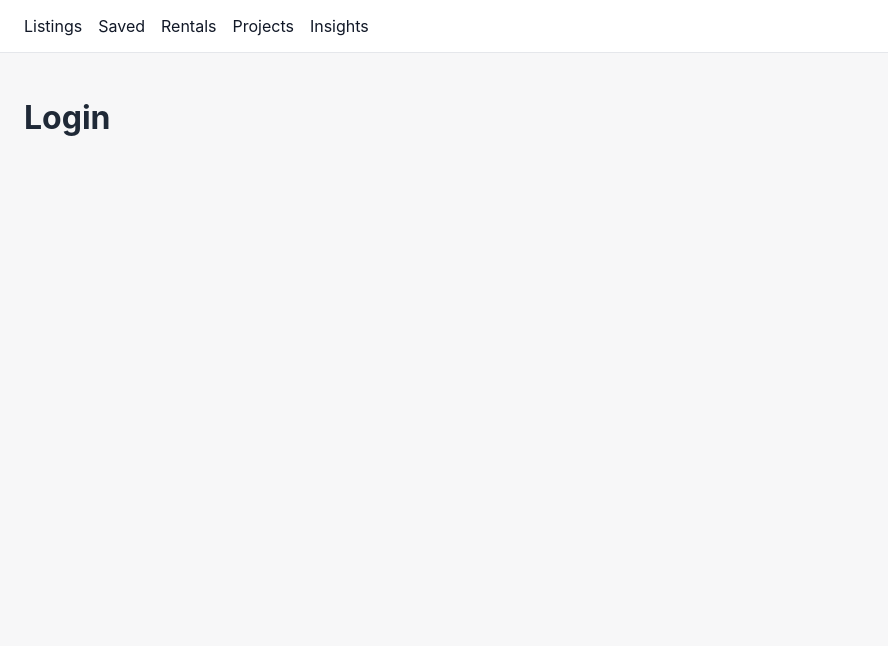
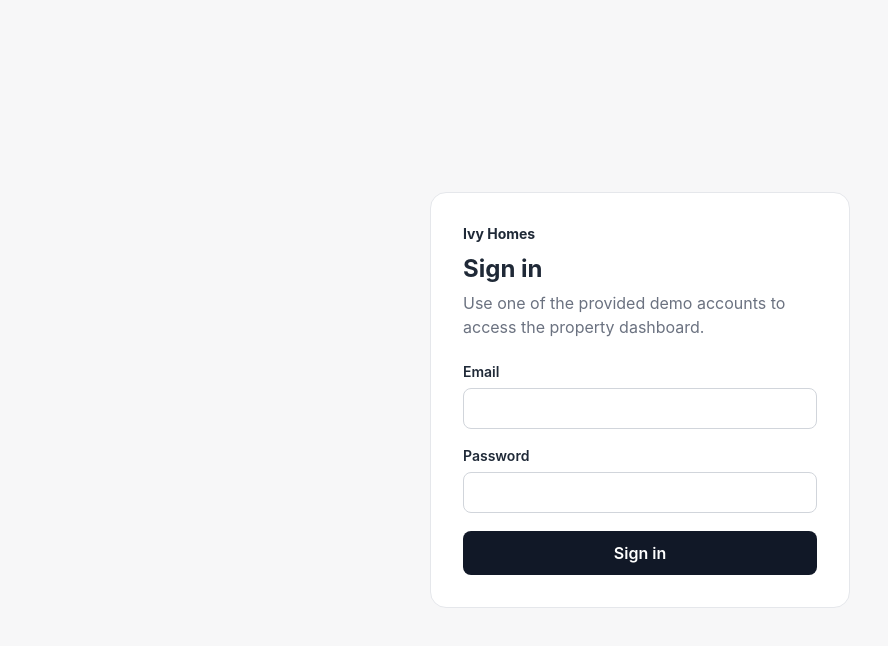
Before and after one commit to vaibhavi466/ivy-homes-assignment, a React (Vite) app in the folder frontend/: page /login in a window 1280 px wide. Shown: the top 646 px of the page, without its empty margins (0-888 px from the left). Built offline with nearby package versions, Linux system fonts and the light colour scheme; no server answers.

Commit message:
frontend: add authenticated application shell

```diff
--- a/frontend/src/App.tsx
+++ b/frontend/src/App.tsx
@@ -1,10 +1,13 @@
 import {
   BrowserRouter,
-  Link,
   Navigate,
   Route,
   Routes,
 } from 'react-router-dom'
+
+import { AuthProvider } from './auth/AuthContext'
+import { ProtectedRoute } from './auth/ProtectedRoute'
+import { AppShell } from './components/AppShell'
 
 import { InsightsPage } from './pages/InsightsPage'
 import { ListingDetailPage } from './pages/ListingDetailPage'
@@ -17,36 +20,68 @@
 function App() {
   return (
     <BrowserRouter>
-      <nav>
-        <Link to="/listings">Listings</Link>{' '}
-        <Link to="/saved">Saved</Link>{' '}
-        <Link to="/rentals">Rentals</Link>{' '}
-        <Link to="/projects">Projects</Link>{' '}
-        <Link to="/insights">Insights</Link>
-      </nav>
+      <AuthProvider>
+        <Routes>
+          <Route
+            path="/login"
+            element={<LoginPage />}
+          />
 
-      <Routes>
-        <Route path="/" element={<Navigate to="/listings" replace />} />
+          <Route element={<ProtectedRoute />}>
+            <Route element={<AppShell />}>
+              <Route
+                path="/"
+                element={
+                  <Navigate
+                    to="/listings"
+                    replace
+                  />
+                }
+              />
 
-        <Route path="/login" element={<LoginPage />} />
+              <Route
+                path="/listings"
+                element={<ListingsPage />}
+              />
 
-        <Route path="/listings" element={<ListingsPage />} />
+              <Route
+                path="/listings/:id"
+                element={<ListingDetailPage />}
+              />
 
-        <Route
-          path="/listings/:id"
-          element={<ListingDetailPage />}
-        />
+              <Route
+                path="/saved"
+                element={<SavedPage />}
+              />
 
-        <Route path="/saved" element={<SavedPage />} />
+              <Route
+                path="/rentals"
+                element={<RentalsPage />}
+              />
 
-        <Route path="/rentals" element={<RentalsPage />} />
+              <Route
+                path="/projects"
+                element={<ProjectsPage />}
+              />
 
-        <Route path="/projects" element={<ProjectsPage />} />
+              <Route
+                path="/insights"
+                element={<InsightsPage />}
+              />
+            </Route>
+          </Route>
 
-        <Route path="/insights" element={<InsightsPage />} />
-
-        <Route path="*" element={<Navigate to="/listings" replace />} />
-      </Routes>
+          <Route
+            path="*"
+            element={
+              <Navigate
+                to="/listings"
+                replace
+              />
+            }
+          />
+        </Routes>
+      </AuthProvider>
     </BrowserRouter>
   )
 }
--- /dev/null
+++ b/frontend/src/auth/AuthContext.tsx
@@ -0,0 +1,125 @@
+import {
+  createContext,
+  type ReactNode,
+  useCallback,
+  useContext,
+  useEffect,
+  useMemo,
+  useState,
+} from 'react'
+
+import {
+  AUTH_SESSION_CHANGE_EVENT,
+  loadSession,
+} from './session'
+import {
+  login as loginRequest,
+  logout as logoutRequest,
+} from '../services/auth'
+import type { AuthSession } from '../types/auth'
+
+interface AuthContextValue {
+  session: AuthSession | null
+  isAuthenticated: boolean
+
+  login: (
+    email: string,
+    password: string,
+  ) => Promise<void>
+
+  logout: () => Promise<void>
+}
+
+const AuthContext =
+  createContext<AuthContextValue | undefined>(undefined)
+
+interface AuthProviderProps {
+  children: ReactNode
+}
+
+export function AuthProvider({
+  children,
+}: AuthProviderProps) {
+  const [session, setSession] =
+    useState<AuthSession | null>(() => loadSession())
+
+  useEffect(() => {
+    function syncSession() {
+      setSession(loadSession())
+    }
+
+    window.addEventListener(
+      AUTH_SESSION_CHANGE_EVENT,
+      syncSession,
+    )
+
+    window.addEventListener(
+      'storage',
+      syncSession,
+    )
+
+    return () => {
+      window.removeEventListener(
+        AUTH_SESSION_CHANGE_EVENT,
+        syncSession,
+      )
+
+      window.removeEventListener(
+        'storage',
+        syncSession,
+      )
+    }
+  }, [])
+
+  const login = useCallback(
+    async (
+      email: string,
+      password: string,
+    ) => {
+      const nextSession = await loginRequest({
+        email,
+        password,
+      })
+
+      setSession(nextSession)
+    },
+    [],
+  )
+
+  const logout = useCallback(async () => {
+    try {
+      await logoutRequest(session)
+    } finally {
+      setSession(null)
+    }
+  }, [session])
+
+  const value = useMemo<AuthContextValue>(
+    () => ({
+      session,
+      isAuthenticated: session !== null,
+      login,
+      logout,
+    }),
+    [session, login, logout],
+  )
+
+  return (
+    <AuthContext.Provider value={value}>
+      {children}
+    </AuthContext.Provider>
+  )
+}
+
+// eslint-disable-next-line react-refresh/only-export-components
+export function useAuth() {
+  const context = useContext(AuthContext)
+
+  if (!context) {
+    throw new Error(
+      'useAuth must be used within AuthProvider',
+    )
+  }
+
+  return context
+}
--- /dev/null
+++ b/frontend/src/auth/ProtectedRoute.tsx
@@ -0,0 +1,27 @@
+import {
+  Navigate,
+  Outlet,
+  useLocation,
+} from 'react-router-dom'
+
+import { useAuth } from './AuthContext'
+
+export function ProtectedRoute() {
+  const { isAuthenticated } = useAuth()
+  const location = useLocation()
+
+  if (!isAuthenticated) {
+    const from =
+      `${location.pathname}${location.search}`
+
+    return (
+      <Navigate
+        to="/login"
+        replace
+        state={{ from }}
+      />
+    )
+  }
+
+  return <Outlet />
+}
--- /dev/null
+++ b/frontend/src/components/AppShell.tsx
@@ -0,0 +1,67 @@
+import {
+  NavLink,
+  Outlet,
+  useNavigate,
+} from 'react-router-dom'
+
+import { useAuth } from '../auth/AuthContext'
+
+export function AppShell() {
+  const { session, logout } = useAuth()
+  const navigate = useNavigate()
+
+  async function handleLogout() {
+    try {
+      await logout()
+    } finally {
+      navigate('/login', {
+        replace: true,
+      })
+    }
+  }
+
+  return (
+    <>
+      <header className="app-header">
+        <nav className="app-nav">
+          <NavLink to="/listings">
+            Listings
+          </NavLink>
+
+          <NavLink to="/saved">
+            Saved
+          </NavLink>
+
+          <NavLink to="/rentals">
+            Rentals
+          </NavLink>
+
+          <NavLink to="/projects">
+            Projects
+          </NavLink>
+
+          <NavLink to="/insights">
+            Insights
+          </NavLink>
+        </nav>
+
+        <div className="app-account">
+          <span>
+            {session?.user.email}
+          </span>
+
+          <button
+            type="button"
+            onClick={handleLogout}
+          >
+            Log out
+          </button>
+        </div>
+      </header>
+
+      <main>
+        <Outlet />
+      </main>
+    </>
+  )
+}
--- a/frontend/src/index.css
+++ b/frontend/src/index.css
@@ -2,8 +2,7 @@
   box-sizing: border-box;
 }
 
-body {
-  margin: 0;
+:root {
   font-family:
     Inter,
     system-ui,
@@ -11,23 +10,143 @@
     BlinkMacSystemFont,
     "Segoe UI",
     sans-serif;
+  color: #1f2937;
   background: #f7f7f8;
-  color: #1f2937;
 }
 
-nav {
+body {
+  margin: 0;
+  min-width: 320px;
+  min-height: 100vh;
+}
+
+button,
+input {
+  font: inherit;
+}
+
+button {
+  cursor: pointer;
+}
+
+.app-header {
+  min-height: 64px;
   display: flex;
-  gap: 16px;
-  padding: 16px 24px;
-  background: white;
+  align-items: center;
+  justify-content: space-between;
+  gap: 24px;
+  padding: 0 24px;
+  background: #ffffff;
   border-bottom: 1px solid #e5e7eb;
 }
 
-nav a {
-  color: #111827;
+.app-nav {
+  display: flex;
+  align-items: center;
+  gap: 20px;
+}
+
+.app-nav a {
+  color: #4b5563;
   text-decoration: none;
 }
 
+.app-nav a.active {
+  color: #111827;
+  font-weight: 600;
+}
+
+.app-account {
+  display: flex;
+  align-items: center;
+  gap: 12px;
+  font-size: 14px;
+}
+
+.app-account button {
+  padding: 8px 12px;
+  border: 1px solid #d1d5db;
+  border-radius: 8px;
+  background: #ffffff;
+}
+
 h1 {
+  margin: 0;
   padding: 24px;
 }
+
+.login-page {
+  min-height: 100vh;
+  display: grid;
+  place-items: center;
+  padding: 24px;
+}
+
+.login-card {
+  width: 100%;
+  max-width: 420px;
+  padding: 32px;
+  background: #ffffff;
+  border: 1px solid #e5e7eb;
+  border-radius: 16px;
+}
+
+.login-card h1 {
+  padding: 0;
+  margin-bottom: 8px;
+}
+
+.login-eyebrow {
+  margin: 0 0 12px;
+  font-size: 14px;
+  font-weight: 700;
+}
+
+.login-description {
+  margin: 0 0 24px;
+  color: #6b7280;
+  line-height: 1.5;
+}
+
+.login-form {
+  display: grid;
+  gap: 18px;
+}
+
+.login-form label {
+  display: grid;
+  gap: 8px;
+  font-size: 14px;
+  font-weight: 600;
+}
+
+.login-form input {
+  width: 100%;
+  padding: 11px 12px;
+  border: 1px solid #d1d5db;
+  border-radius: 8px;
+  background: #ffffff;
+}
+
+.login-form button {
+  padding: 12px 16px;
+  border: 0;
+  border-radius: 8px;
+  background: #111827;
+  color: #ffffff;
+  font-weight: 600;
+}
+
+.login-form button:disabled {
+  cursor: not-allowed;
+  opacity: 0.6;
+}
+
+.login-error {
+  margin: 0;
+  padding: 10px 12px;
+  border-radius: 8px;
+  background: #fef2f2;
+  color: #991b1b;
+  font-size: 14px;
+}
--- a/frontend/src/pages/LoginPage.tsx
+++ b/frontend/src/pages/LoginPage.tsx
@@ -1,3 +1,159 @@
+import {
+  type FormEvent,
+  useEffect,
+  useState,
+} from 'react'
+import {
+  useLocation,
+  useNavigate,
+} from 'react-router-dom'
+
+import { getApiErrorMessage } from '../api/errors'
+import { useAuth } from '../auth/AuthContext'
+
+interface LoginLocationState {
+  from?: string
+}
+
+function getRedirectPath(
+  state: LoginLocationState | null,
+) {
+  const from = state?.from
+
+  if (
+    !from ||
+    !from.startsWith('/') ||
+    from.startsWith('//')
+  ) {
+    return '/listings'
+  }
+
+  return from
+}
+
 export function LoginPage() {
-  return <h1>Login</h1>
+  const {
+    isAuthenticated,
+    login,
+  } = useAuth()
+
+  const navigate = useNavigate()
+  const location = useLocation()
+
+  const [email, setEmail] = useState('')
+  const [password, setPassword] = useState('')
+  const [error, setError] =
+    useState<string | null>(null)
+  const [isSubmitting, setIsSubmitting] =
+    useState(false)
+
+  const redirectPath = getRedirectPath(
+    location.state as LoginLocationState | null,
+  )
+
+  useEffect(() => {
+    if (isAuthenticated) {
+      navigate(redirectPath, {
+        replace: true,
+      })
+    }
+  }, [
+    isAuthenticated,
+    navigate,
+    redirectPath,
+  ])
+
+  async function handleSubmit(
+    event: FormEvent<HTMLFormElement>,
+  ) {
+    event.preventDefault()
+
+    setError(null)
+    setIsSubmitting(true)
+
+    try {
+      await login(
+        email.trim(),
+        password,
+      )
+
+      navigate(redirectPath, {
+        replace: true,
+      })
+    } catch (loginError) {
+      setError(
+        getApiErrorMessage(loginError),
+      )
+    } finally {
+      setIsSubmitting(false)
+    }
+  }
+
+  return (
+    <main className="login-page">
+      <section className="login-card">
+        <p className="login-eyebrow">
+          Ivy Homes
+        </p>
+
+        <h1>Sign in</h1>
+
+        <p className="login-description">
+          Use one of the provided demo accounts
+          to access the property dashboard.
+        </p>
+
+        <form
+          className="login-form"
+          onSubmit={handleSubmit}
+        >
+          <label>
+            Email
+
+            <input
+              type="email"
+              value={email}
+              onChange={(event) =>
+                setEmail(event.target.value)
+              }
+              autoComplete="email"
+              required
+            />
+          </label>
+
+          <label>
+            Password
+
+            <input
+              type="password"
+              value={password}
+              onChange={(event) =>
+                setPassword(event.target.value)
+              }
+              autoComplete="current-password"
+              required
+            />
+          </label>
+
+          {error && (
+            <p
+              className="login-error"
+              role="alert"
+            >
+              {error}
+            </p>
+          )}
+
+          <button
+            type="submit"
+            disabled={isSubmitting}
+          >
+            {isSubmitting
+              ? 'Signing in...'
+              : 'Sign in'}
+          </button>
+        </form>
+      </section>
+    </main>
+  )
 }
```
Also changed, not shown: frontend/src/auth/session.ts (+13 -0 lines).
